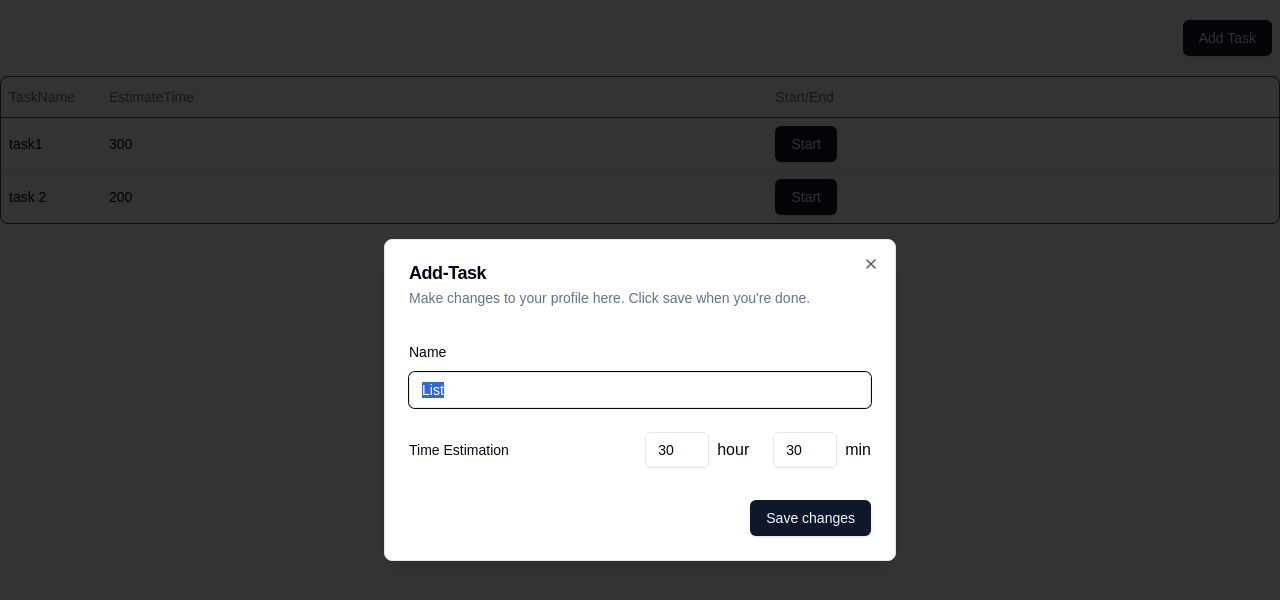
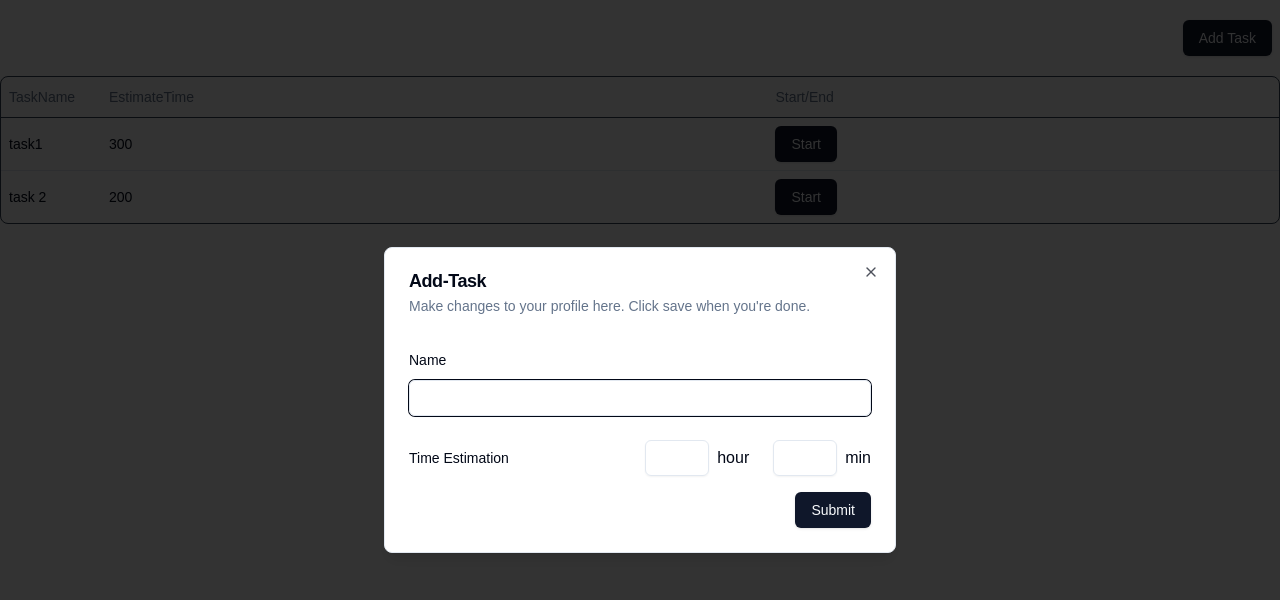
Before and after one commit to juheedhone/estimation-calculator, a Next.js app: page / in a window 1280 px wide. Both pictures are taken after a click on the button "Add Task". Shown: the top 600 px of the page. Built offline with nearby package versions, Linux system fonts and the light colour scheme.

Commit message:
working Form(add task)

```diff
--- a/package.json
+++ b/package.json
@@ -9,6 +9,7 @@
     "lint": "next lint"
   },
   "dependencies": {
+    "@hookform/resolvers": "^3.10.0",
     "@radix-ui/react-dialog": "^1.1.5",
     "@radix-ui/react-label": "^2.1.1",
     "@radix-ui/react-slot": "^1.1.1",
@@ -18,8 +19,10 @@
     "next": "15.1.6",
     "react": "^19.0.0",
     "react-dom": "^19.0.0",
+    "react-hook-form": "^7.54.2",
     "tailwind-merge": "^2.6.0",
-    "tailwindcss-animate": "^1.0.7"
+    "tailwindcss-animate": "^1.0.7",
+    "zod": "^3.24.1"
   },
   "devDependencies": {
     "@types/node": "^20",
--- a/src/app/page.tsx
+++ b/src/app/page.tsx
@@ -1,14 +1,20 @@
 "use client";
 import { tasksFixture } from "@/fixture/tasks.fixture";
 import { useState } from "react";
-import AddTask from "../components/AddTask";
+import AddTask from "../components/FormAddTask";
 import TimeTracker from "../components/TimeTracker";
 
 const page = () => {
   const [tasks, setTasks] = useState(tasksFixture);
   return (
     <>
-      <AddTask />
+      <AddTask
+        onSubmit={(data) => {
+          console.log(data);
+          const estimate = data.estimateTimeHour * 60 + data.estimateTimeMin;
+          setTasks([...tasks, { name: data.name, estimate: estimate }]);
+        }}
+      />
       <TimeTracker tasks={tasks} />
     </>
   );
--- a/src/components/AddTask.tsx
+++ /dev/null
@@ -1,69 +0,0 @@
-import { Button } from "@/components/ui/button";
-import { Input } from "@/components/ui/input";
-import { Label } from "@/components/ui/label";
-
-import {
-  Dialog,
-  DialogContent,
-  DialogDescription,
-  DialogFooter,
-  DialogHeader,
-  DialogTitle,
-  DialogTrigger,
-} from "@/components/ui/dialog";
-
-const AddTask = () => {
-  return (
-    <div className="flex justify-end py-5 mr-2">
-      <Dialog>
-        <DialogTrigger asChild>
-          <Button>Add Task</Button>
-        </DialogTrigger>
-        <DialogContent className="rounded-md">
-          <DialogHeader>
-            <DialogTitle>Add-Task</DialogTitle>
-            <DialogDescription>
-              Make changes to your profile here. Click save when you're done.
-            </DialogDescription>
-          </DialogHeader>
-          <div className="py-4  space-y-6">
-            <div className="space-y-2">
-              <Label htmlFor="name" className="text-left">
-                Name
-              </Label>
-              <Input id="name" value="List" className="col-span-3" />
-            </div>
-            <div className="flex items-center justify-between">
-              <Label htmlFor="username" className="text-left">
-                Time Estimation
-              </Label>
-
-              <div className="flex items-center gap-2">
-                <Input
-                  id="username"
-                  type="number"
-                  value="30"
-                  className="w-16"
-                />
-                <p className="mr-4">hour</p>
-                <Input
-                  id="username"
-                  type="number"
-                  value="30"
-                  className="w-16"
-                />
-                <p>min</p>
-              </div>
-            </div>
-          </div>
-
-          <DialogFooter>
-            <Button type="submit">Save changes</Button>
-          </DialogFooter>
-        </DialogContent>
-      </Dialog>
-    </div>
-  );
-};
-
-export default AddTask;
--- /dev/null
+++ b/src/components/FormAddTask.tsx
@@ -0,0 +1,115 @@
+import { Button } from "@/components/ui/button";
+import {
+  Dialog,
+  DialogClose,
+  DialogContent,
+  DialogDescription,
+  DialogFooter,
+  DialogHeader,
+  DialogTitle,
+  DialogTrigger,
+} from "@/components/ui/dialog";
+import { Input } from "@/components/ui/input";
+import { Label } from "@/components/ui/label";
+import { zodResolver } from "@hookform/resolvers/zod";
+import { useForm } from "react-hook-form";
+import { z } from "zod";
+
+const schema = z.object({
+  name: z.string().min(3).max(10),
+  estimateTimeHour: z.number(),
+  estimateTimeMin: z.number().min(10),
+});
+
+type FormData = z.infer<typeof schema>;
+
+interface Props {
+  onSubmit: (data: FormData) => void;
+}
+
+const AddTask = ({ onSubmit }: Props) => {
+  const {
+    register,
+    handleSubmit,
+    formState: { errors },
+  } = useForm<FormData>({ resolver: zodResolver(schema) });
+
+  // const onSubmit = (data: FieldValues) => console.log(data);
+  return (
+    <div className="flex justify-end py-5 mr-2">
+      <Dialog>
+        <DialogTrigger asChild>
+          <Button>Add Task</Button>
+        </DialogTrigger>
+        <DialogContent className="rounded-md">
+          <DialogHeader>
+            <DialogTitle>Add-Task</DialogTitle>
+            <DialogDescription>
+              Make changes to your profile here. Click save when you're done.
+            </DialogDescription>
+          </DialogHeader>
+          <form onSubmit={handleSubmit(onSubmit)}>
+            <div className="py-4  space-y-6">
+              <div className="space-y-2">
+                <Label htmlFor="name" className="text-left">
+                  Name
+                </Label>
+                <Input
+                  {...register("name")}
+                  id="name"
+                  type="text"
+                  className="col-span-3"
+                />
+                {errors.estimateTimeMin && (
+                  <p className="text-red-700">
+                    {errors.estimateTimeMin.message}
+                  </p>
+                )}
+              </div>
+              <div className="flex items-center justify-between">
+                <Label htmlFor="username" className="text-left">
+                  Time Estimation
+                </Label>
+
+                <div className="flex items-center gap-2">
+                  <Input
+                    {...register("estimateTimeHour", { valueAsNumber: true })}
+                    id="username"
+                    type="number"
+                    className="w-16"
+                  />
+                  {errors.estimateTimeHour && (
+                    <p className="text-red-700">
+                      {errors.estimateTimeHour.message}
+                    </p>
+                  )}
+                  <p className="mr-4">hour</p>
+                  <Input
+                    {...register("estimateTimeMin", { valueAsNumber: true })}
+                    id="username"
+                    type="number"
+                    className="w-16"
+                  />
+                  {errors.estimateTimeMin && (
+                    <p className="text-red-700">
+                      {errors.estimateTimeMin.message}
+                    </p>
+                  )}
+                  <p>min</p>
+                </div>
+              </div>
+            </div>
+
+            <DialogFooter>
+              <DialogClose>
+                <Button type="submit">Submit</Button>
+              </DialogClose>
+            </DialogFooter>
+          </form>
+        </DialogContent>
+      </Dialog>
+    </div>
+  );
+};
+
+export default AddTask;
```
Also changed, not shown: 1 other file (tests, documents, lock files or other folders).
